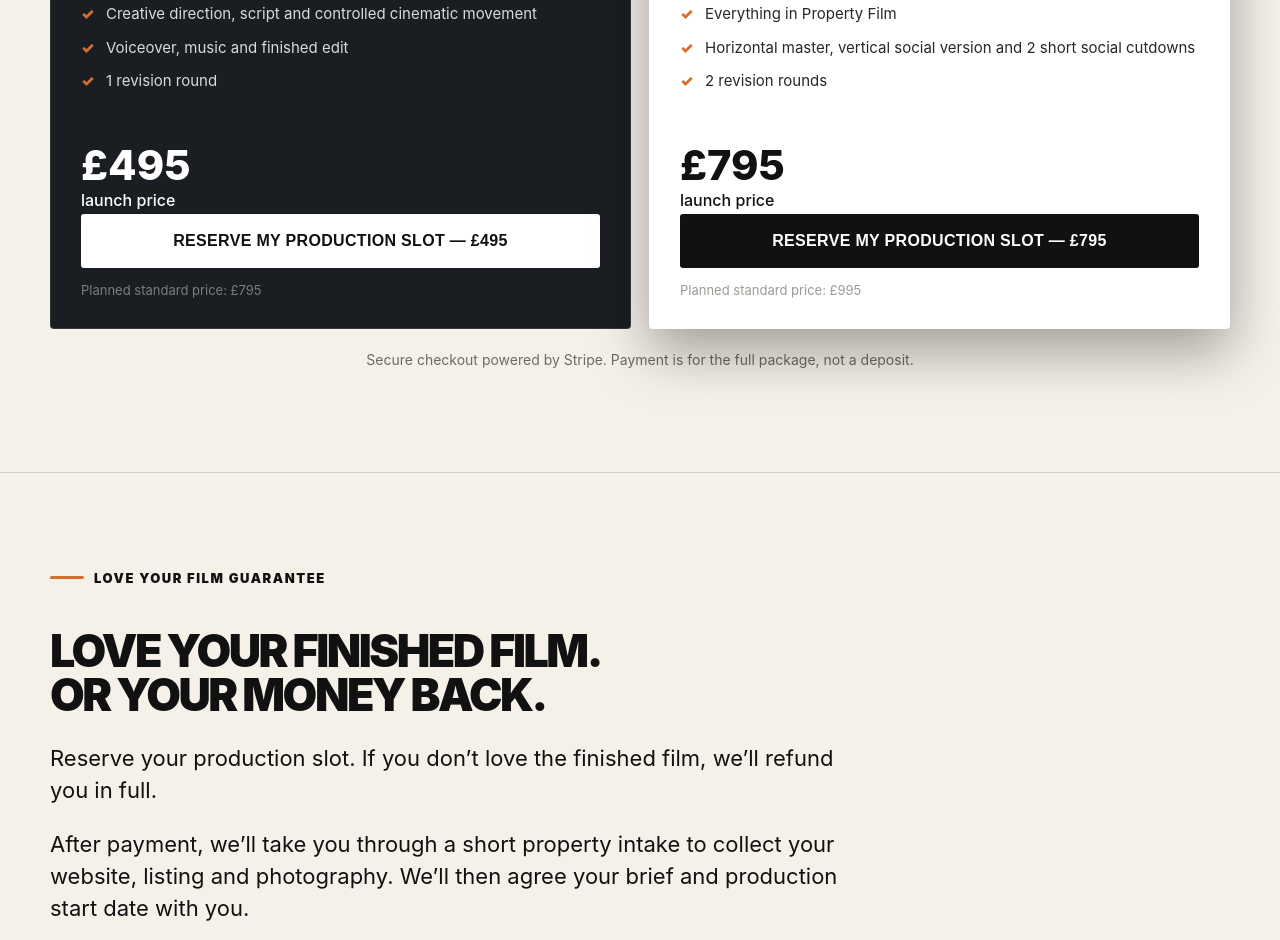
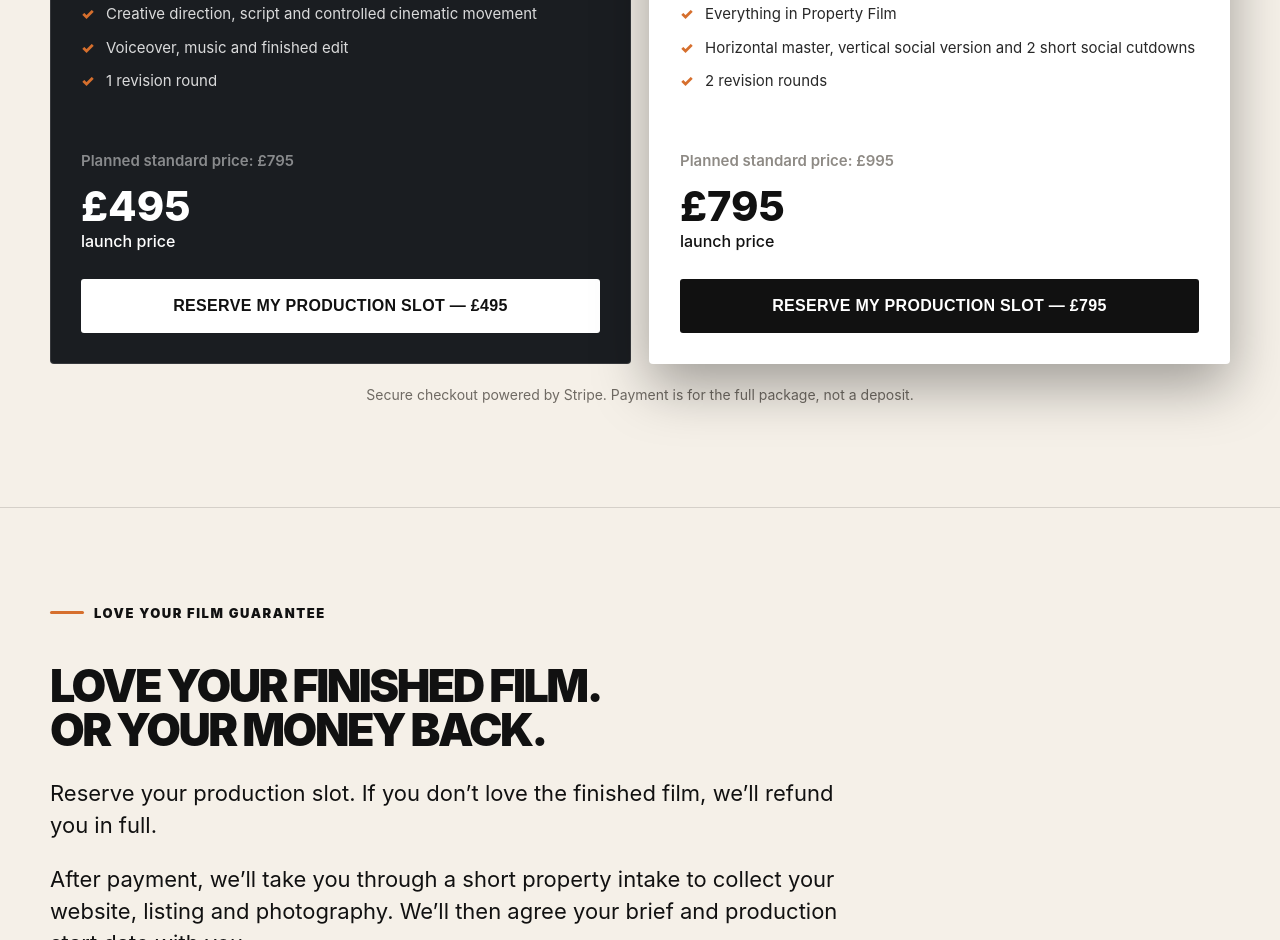
Before and after one commit to blincoworld/website, a plain HTML site: page property-films/next-steps/index.html in a window 1280 px wide. Shown: the part 1103-2043 px from the top of the page. Drawn offline with Linux system fonts and the light colour scheme.

Commit message:
Improve Property Films pricing hierarchy

```diff
--- a/property-films/funnel.css
+++ b/property-films/funnel.css
@@ -1068,3 +1068,22 @@ section.why-now-section .lead {
 .next-steps-page .reservation-grid .package-card:not(.featured) .planned-price {
   color: rgba(255,255,255,.62);
 }
+
+
+/* Next Steps — clearer pricing hierarchy */
+.next-steps-page .reservation-grid .planned-price {
+  margin: 26px 0 0;
+  font-size: 15px;
+  line-height: 1.4;
+  font-weight: 600;
+  opacity: .78;
+}
+
+.next-steps-page .reservation-grid .launch-price {
+  margin-top: 10px;
+  margin-bottom: 0;
+}
+
+.next-steps-page .reservation-grid .package-cta {
+  margin-top: 28px;
+}
--- a/property-films/next-steps/index.html
+++ b/property-films/next-steps/index.html
@@ -3,7 +3,7 @@
 <meta charset="UTF-8"><meta name="viewport" content="width=device-width, initial-scale=1.0">
 <meta name="robots" content="noindex"><meta name="referrer" content="no-referrer">
 <title>Your next step — Property Films</title>
-<link rel="stylesheet" href="/property-films/shared.css"><link rel="stylesheet" href="/property-films/funnel.css?v=20260921-next-4">
+<link rel="stylesheet" href="/property-films/shared.css"><link rel="stylesheet" href="/property-films/funnel.css?v=20260921-next-5">
 </head><body class="next-steps-page">
 <header class="wrap topbar"><div class="brand">HOLIDAY LET FILMS</div><a class="top-cta" href="/property-films/">Explore Property Films</a></header>
 <main>
@@ -20,14 +20,14 @@
 <div class="package-grid reservation-grid">
 <article class="package-card" data-package="essential"><div class="package-kicker">The core cinematic film</div><h3 class="package-name">Property Film</h3><p class="package-summary">A 30–90 second promotional film made from your existing professional photography.</p>
 <ul class="feature-list"><li>Creative direction, script and controlled cinematic movement</li><li>Voiceover, music and finished edit</li><li>1 revision round</li></ul>
+<p class="planned-price">Planned standard price: £795</p>
 <p class="launch-price">£495 <small>launch price</small></p>
-<button class="button package-cta" data-choose disabled>Reserve My Production Slot — £495</button>
-<p class="planned-price">Planned standard price: £795</p></article>
+<button class="button package-cta" data-choose disabled>Reserve My Production Slot — £495</button></article>
 <article class="package-card featured" data-package="signature"><div class="badge">Recommended</div><div class="package-kicker">For your website and social channels</div><h3 class="package-name">Property Film + Social</h3><p class="package-summary">Your main property film plus social versions to make more of your marketing.</p>
 <ul class="feature-list"><li>Everything in Property Film</li><li>Horizontal master, vertical social version and 2 short social cutdowns</li><li>2 revision rounds</li></ul>
+<p class="planned-price">Planned standard price: £995</p>
 <p class="launch-price">£795 <small>launch price</small></p>
-<button class="button package-cta" data-choose disabled>Reserve My Production Slot — £795</button>
-<p class="planned-price">Planned standard price: £995</p></article>
+<button class="button package-cta" data-choose disabled>Reserve My Production Slot — £795</button></article>
 </div>
 <p class="package-note">Secure checkout powered by Stripe. Payment is for the full package, not a deposit.</p>
 <div id="checkout-preview" class="statement" hidden tabindex="-1" role="alert"><h2>Checkout could not open</h2><p data-preview></p><p hidden></p></div>
```
